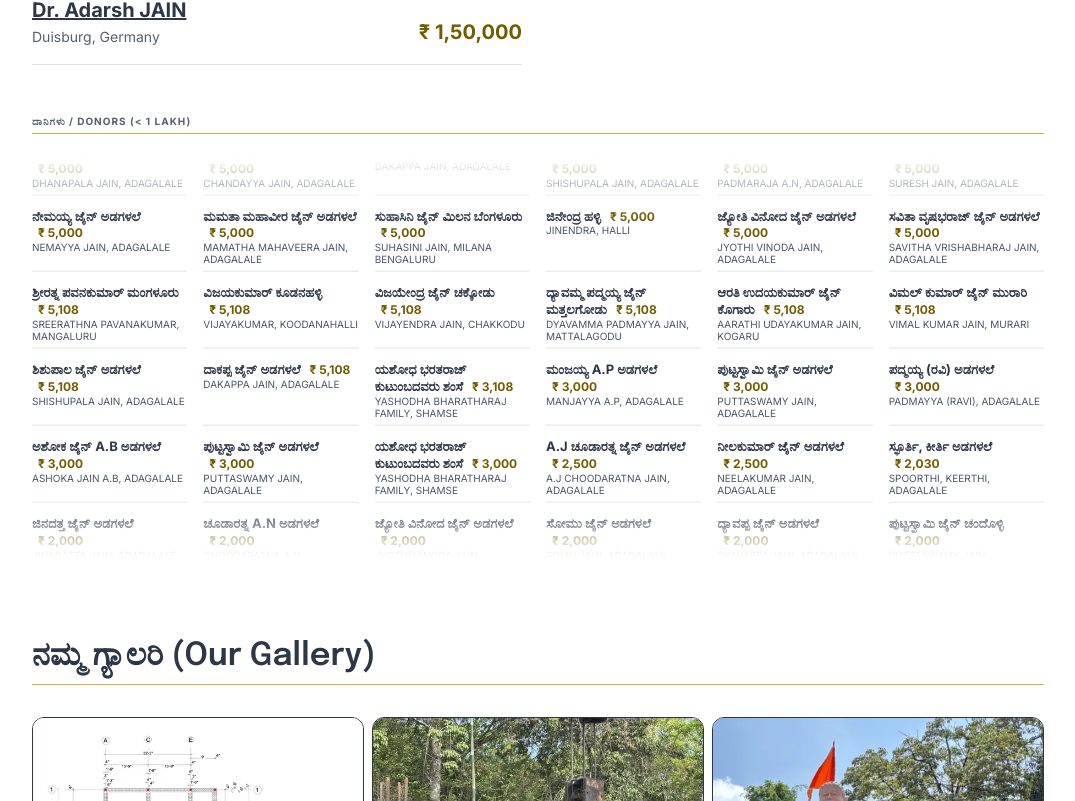
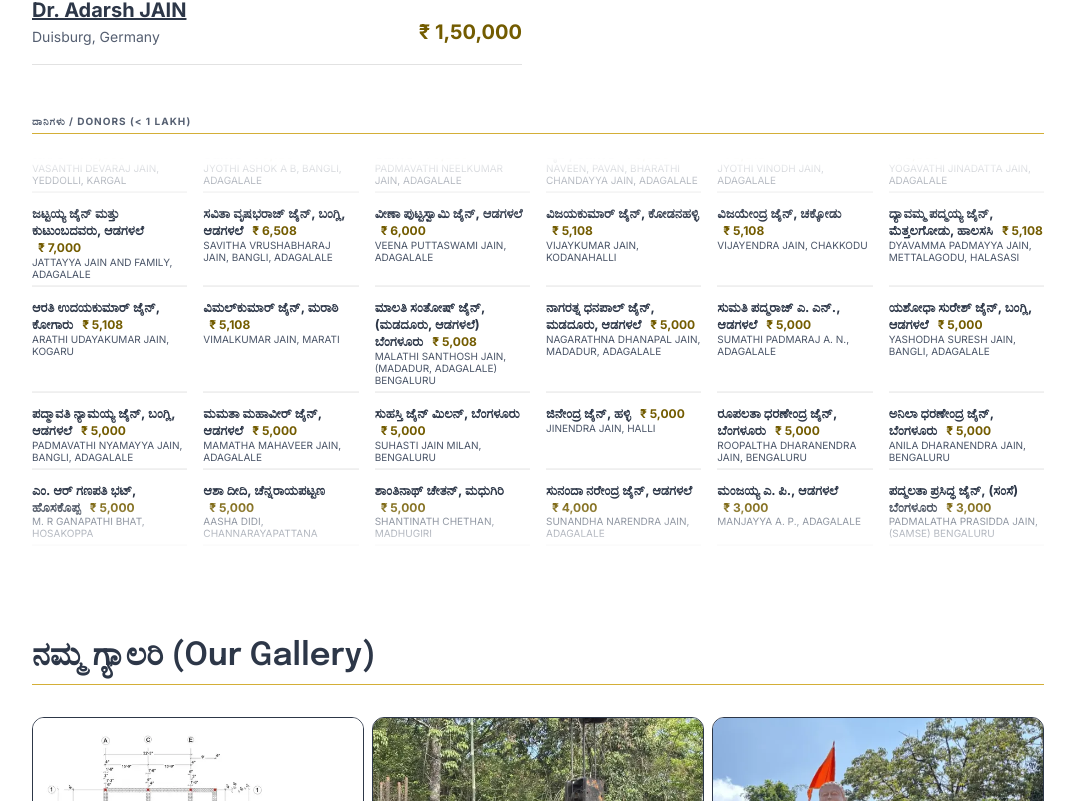
Before and after one commit to timothechauvet/sdjsac.in, a Next.js app: page / in a window 1280 px wide. Shown: the part 3339-4140 px from the top of the page, without its empty margins (102-1177 px from the left). Built offline with nearby package versions, Linux system fonts and the light colour scheme.

Commit message:
:sparkles: Update donor list from latest CSV

```diff
--- a/app/page.js
+++ b/app/page.js
@@ -624,60 +624,74 @@ function DonorMinor({ nameKn, nameEn, amount }) {
 }
 
 const MINOR_DONORS = [
-    { nameKn: "ಸವಿತಾ ಮನೋಹರ ಮತ್ತು ಮಕ್ಕಳು", nameEn: "Savitha Manohara and Children", amount: "₹ 12,000" },
-  { nameKn: "ಸುಗುಣ ಪ್ರೇಮಕುಮಾರ್ ಮೇಲಂಜಿ", nameEn: "Suguna Premakumar, Melanji", amount: "₹ 11,000" },
-  { nameKn: "ವಸಂತಿ ದೇವರಾಜ್ ಯಡ್ನಳ್ಳಿ", nameEn: "Vasanthi Devaraj, Yadnalli", amount: "₹ 11,000" },
-  { nameKn: "ಜಟ್ಟಿಯಪ್ಪ ಜೈನ್ ಅಡಗಳಲೆ", nameEn: "Jattiyappa Jain, Adagalale", amount: "₹ 7,000" },
-  { nameKn: "ಜಿನದತ್ತ ಜೈನ್ ಕಳ್ಳುಮನೆ", nameEn: "Jinadatta Jain, Kallumane", amount: "₹ 6,000" },
-  { nameKn: "ಅಶೋಕ A.B ಅಡಗಳಲೆ", nameEn: "Ashoka A.B, Adagalale", amount: "₹ 6,100" },
-  { nameKn: "ಧನಪಾಲ ಜೈನ್ ಅಡಗಳಲೆ", nameEn: "Dhanapala Jain, Adagalale", amount: "₹ 5,000" },
-  { nameKn: "ಚಂದಯ್ಯ ಜೈನ್ ಅಡಗಳಲೆ", nameEn: "Chandayya Jain, Adagalale", amount: "₹ 5,000" },
-  { nameKn: "ದಾಕಪ್ಪ ಜೈನ್ ಅಡಗಳಲೆ", nameEn: "Dakappa Jain, Adagalale", amount: "₹ 5,000" },
-  { nameKn: "ಶಿಶುಪಾಲ ಜೈನ್ ಅಡಗಳಲೆ", nameEn: "Shishupala Jain, Adagalale", amount: "₹ 5,000" },
-  { nameKn: "ಪದ್ಮರಾಜ A.N ಅಡಗಳಲೆ", nameEn: "Padmaraja A.N, Adagalale", amount: "₹ 5,000" },
-  { nameKn: "ಸುರೇಶ್ ಜೈನ್ ಅಡಗಳಲೆ", nameEn: "Suresh Jain, Adagalale", amount: "₹ 5,000" },
-  { nameKn: "ನೇಮಯ್ಯ ಜೈನ್ ಅಡಗಳಲೆ", nameEn: "Nemayya Jain, Adagalale", amount: "₹ 5,000" },
-  { nameKn: "ಮಮತಾ ಮಹಾವೀರ ಜೈನ್ ಅಡಗಳಲೆ", nameEn: "Mamatha Mahaveera Jain, Adagalale", amount: "₹ 5,000" },
-  { nameKn: "ಸುಹಾಸಿನಿ ಜೈನ್ ಮಿಲನ ಬೆಂಗಳೂರು", nameEn: "Suhasini Jain, Milana Bengaluru", amount: "₹ 5,000" },
-  { nameKn: "ಜಿನೇಂದ್ರ ಹಳ್ಳಿ", nameEn: "Jinendra, Halli", amount: "₹ 5,000" },
-  { nameKn: "ಜ್ಯೋತಿ ವಿನೋದ ಜೈನ್ ಅಡಗಳಲೆ", nameEn: "Jyothi Vinoda Jain, Adagalale", amount: "₹ 5,000" },
-  { nameKn: "ಸವಿತಾ ವೃಷಭರಾಜ್ ಜೈನ್ ಅಡಗಳಲೆ", nameEn: "Savitha Vrishabharaj Jain, Adagalale", amount: "₹ 5,000" },
-  { nameKn: "ಶ್ರೀರತ್ನ ಪವನಕುಮಾರ್ ಮಂಗಳೂರು", nameEn: "Sreerathna Pavanakumar, Mangaluru", amount: "₹ 5,108" },
-  { nameKn: "ವಿಜಯಕುಮಾರ್ ಕೂಡನಹಳ್ಳಿ", nameEn: "Vijayakumar, Koodanahalli", amount: "₹ 5,108" },
-  { nameKn: "ವಿಜಯೇಂದ್ರ ಜೈನ್ ಚಕ್ಕೋಡು", nameEn: "Vijayendra Jain, Chakkodu", amount: "₹ 5,108" },
-  { nameKn: "ದ್ಯಾವಮ್ಮ ಪದ್ಮಯ್ಯ ಜೈನ್ ಮತ್ತಲಗೋಡು", nameEn: "Dyavamma Padmayya Jain, Mattalagodu", amount: "₹ 5,108" },
-  { nameKn: "ಆರತಿ ಉದಯಕುಮಾರ್ ಜೈನ್ ಕೊಗಾರು", nameEn: "Aarathi Udayakumar Jain, Kogaru", amount: "₹ 5,108" },
-  { nameKn: "ವಿಮಲ್ ಕುಮಾರ್ ಜೈನ್ ಮುರಾರಿ", nameEn: "Vimal Kumar Jain, Murari", amount: "₹ 5,108" },
-  { nameKn: "ಶಿಶುಪಾಲ ಜೈನ್ ಅಡಗಳಲೆ", nameEn: "Shishupala Jain, Adagalale", amount: "₹ 5,108" },
-  { nameKn: "ದಾಕಪ್ಪ ಜೈನ್ ಅಡಗಳಲೆ", nameEn: "Dakappa Jain, Adagalale", amount: "₹ 5,108" },
-  { nameKn: "ಯಶೋಧ ಭರತರಾಜ್ ಕುಟುಂಬದವರು ಶಂಸೆ", nameEn: "Yashodha Bharatharaj Family, Shamse", amount: "₹ 3,108" },
-  { nameKn: "ಮಂಜಯ್ಯ A.P ಅಡಗಳಲೆ", nameEn: "Manjayya A.P, Adagalale", amount: "₹ 3,000" },
-  { nameKn: "ಪುಟ್ಟಸ್ವಾಮಿ ಜೈನ್ ಅಡಗಳಲೆ", nameEn: "Puttaswamy Jain, Adagalale", amount: "₹ 3,000" },
-  { nameKn: "ಪದ್ಮಯ್ಯ (ರವಿ) ಅಡಗಳಲೆ", nameEn: "Padmayya (Ravi), Adagalale", amount: "₹ 3,000" },
-  { nameKn: "ಅಶೋಕ ಜೈನ್ A.B ಅಡಗಳಲೆ", nameEn: "Ashoka Jain A.B, Adagalale", amount: "₹ 3,000" },
-  { nameKn: "ಪುಟ್ಟಸ್ವಾಮಿ ಜೈನ್ ಅಡಗಳಲೆ", nameEn: "Puttaswamy Jain, Adagalale", amount: "₹ 3,000" },
-  { nameKn: "ಯಶೋಧ ಭರತರಾಜ್ ಕುಟುಂಬದವರು ಶಂಸೆ", nameEn: "Yashodha Bharatharaj Family, Shamse", amount: "₹ 3,000" },
-  { nameKn: "A.J ಚೂಡಾರತ್ನ ಜೈನ್ ಅಡಗಳಲೆ", nameEn: "A.J Choodaratna Jain, Adagalale", amount: "₹ 2,500" },
-  { nameKn: "ನೀಲಕುಮಾರ್ ಜೈನ್ ಅಡಗಳಲೆ", nameEn: "Neelakumar Jain, Adagalale", amount: "₹ 2,500" },
-  { nameKn: "ಸ್ಫೂರ್ತಿ, ಕೀರ್ತಿ ಅಡಗಳಲೆ", nameEn: "Spoorthi, Keerthi, Adagalale", amount: "₹ 2,030" },
-  { nameKn: "ಜಿನದತ್ತ ಜೈನ್ ಅಡಗಳಲೆ", nameEn: "Jinadatta Jain, Adagalale", amount: "₹ 2,000" },
-  { nameKn: "ಚೂಡಾರತ್ನ A.N ಅಡಗಳಲೆ", nameEn: "Choodaratna A.N, Adagalale", amount: "₹ 2,000" },
-  { nameKn: "ಜ್ಯೋತಿ ವಿನೋದ ಜೈನ್ ಅಡಗಳಲೆ", nameEn: "Jyothi Vinoda Jain, Adagalale", amount: "₹ 2,000" },
-  { nameKn: "ಸೋಮು ಜೈನ್ ಅಡಗಳಲೆ", nameEn: "Somu Jain, Adagalale", amount: "₹ 2,000" },
-  { nameKn: "ದ್ಯಾವಪ್ಪ ಜೈನ್ ಅಡಗಳಲೆ", nameEn: "Dyavappa Jain, Adagalale", amount: "₹ 2,000" },
-  { nameKn: "ಪುಟ್ಟಸ್ವಾಮಿ ಜೈನ್ ಚಂದೊಳ್ಳಿ", nameEn: "Puttaswamy Jain, Chandolli", amount: "₹ 2,000" },
-  { nameKn: "ಶಾಂತರಾಜ್ ಜೈನ್ ಯಲದಮಕ್ಕಿ", nameEn: "Shantharaj Jain, Yaladamakki", amount: "₹ 2,000" },
-  { nameKn: "ನರೇಂದ್ರ ಜೈನ್ ಅಡಗಳಲೆ", nameEn: "Narendra Jain, Adagalale", amount: "₹ 1,500" },
-  { nameKn: "ಜ್ಯೋತಿ ವಿನೋದ ಅಡಗಳಲೆ", nameEn: "Jyothi Vinoda, Adagalale", amount: "₹ 1,010" },
-  { nameKn: "ಯಶೋಧ ಭರತರಾಜ್ ಕುಟುಂಬದವರು ಶಂಸೆ", nameEn: "Yashodha Bharatharaj Family, Shamse", amount: "₹ 1,008" },
-  { nameKn: "ಪದ್ಮರಾಜ ಜೈನ್ ಅಡಗಳಲೆ", nameEn: "Padmaraja Jain, Adagalale", amount: "₹ 1,000" },
-  { nameKn: "ವೃಷಭರಾಜ ಜೈನ್ ಅಡಗಳಲೆ", nameEn: "Vrishabharaja Jain, Adagalale", amount: "₹ 1,000" },
-  { nameKn: "ರತ್ನಮ್ಮ ಅಡಗಳಲೆ", nameEn: "Ratnamma, Adagalale", amount: "₹ 1,000" },
-  { nameKn: "ಕಾಂತರಾಜ ಜೈನ್ ಚಂದೊಳ್ಳಿ", nameEn: "Kantharaja Jain, Chandolli", amount: "₹ 1,000" },
-  { nameKn: "ಶಿಶುಪಾಲ ಜೈನ್ ಅಡಗಳಲೆ", nameEn: "Shishupala Jain, Adagalale", amount: "₹ 1,000" },
-  { nameKn: "ಸವಿತಾ ವೃಷಭರಾಜ ಜೈನ್ ಅಡಗಳಲೆ", nameEn: "Savitha Vrishabharaja Jain, Adagalale", amount: "₹ 508" },
-  { nameKn: "ಸುಧಾ ಅಡಗಳಲೆ", nameEn: "Sudha, Adagalale", amount: "₹ 500" },
-  { nameKn: "ಜಯಕುಮಾರ್ ಜೈನ್ ರೊಟ್ಟಿಹಳ್ಳಿ", nameEn: "Jayakumar Jain, Rottihalli", amount: "₹ 100" },
+  { nameKn: "ಯಶೋಧಾ ಭರತ್‌ರಾಜ್ ಮತ್ತು ಕುಟುಂಬದವರು, ಸಂಸೆ, ಕಳಸ", nameEn: "Yashodha Bharathraj and family, Samse, Kalasa", amount: "₹ 34,224" },
+  { nameKn: "ಪ್ರಾರ್ಥನಾ, ಸ್ವಪ್ನಾ ವೀರೇಂದ್ರಕುಮಾರ್, ಬೆಂಗಳೂರು", nameEn: "Prarthana, Swapna Virendrakumar, Bengaluru", amount: "₹ 28,225" },
+  { nameKn: "ಸುಮಿತ್ರಾ ಡಾಕಪ್ಪ ಜೈನ್ ಮತ್ತು ಕುಟುಂಬದವರು, ಮಡದೂರು, ಆಡಗಳಲೆ", nameEn: "Sumithra Dakappa Jain and family, Madadur, Adagalale", amount: "₹ 15,663" },
+  { nameKn: "ಕವಿತಾ ಪದ್ಮಯ್ಯ (ರವಿ) ಜೈನ್, ಆಡಗಳಲೆ", nameEn: "Kavitha Padmayya (Ravi) Jain, Adagalale", amount: "₹ 15,116" },
+  { nameKn: "ಲತಾ ಶಿಶುಪಾಲ್ ಜೈನ್, ಆಡಗಳಲೆ", nameEn: "Latha Shishupal Jain, Adagalale", amount: "₹ 11,108" },
+  { nameKn: "ಸುಗುಣ ಪ್ರೇಮ್‌ಕುಮಾರ್ ಜೈನ್, ಮೇಲ್ಮಂಜಿ, ಕೋಗರ್", nameEn: "Suguna Premkumar Jain, Melmanji, Kogar", amount: "₹ 11,000" },
+  { nameKn: "ವಸಂತಿ ದೇವರಾಜ್ ಜೈನ್, ಯಡ್ಡೊಳ್ಳಿ, ಕಾರ್ಗಲ್", nameEn: "Vasanthi Devaraj Jain, Yeddolli, Kargal", amount: "₹ 11,000" },
+  { nameKn: "ಜ್ಯೋತಿ ಅಶೋಕ್ ಎ ಬಿ, ಬಂಗ್ಲಿ, ಆಡಗಳಲೆ", nameEn: "Jyothi Ashok A B, Bangli, Adagalale", amount: "₹ 9,100" },
+  { nameKn: "ಪದ್ಮಾವತಿ ನೀಲಕುಮಾರ್ ಜೈನ್, ಆಡಗಳಲೆ", nameEn: "Padmavathi Neelkumar Jain, Adagalale", amount: "₹ 9,050" },
+  { nameKn: "ನವೀನ್, ಪವನ್, ಭಾರತಿ ಚಂದಯ್ಯ ಜೈನ್, ಆಡಗಳಲೆ", nameEn: "Naveen, Pavan, Bharathi Chandayya Jain, Adagalale", amount: "₹ 8,500" },
+  { nameKn: "ಜ್ಯೋತಿ ವಿನೋದ್ ಜೈನ್, ಆಡಗಳಲೆ", nameEn: "Jyothi Vinodh Jain, Adagalale", amount: "₹ 8,010" },
+  { nameKn: "ಯೆಗಾವತಿ ಜಿನದತ್ತ ಜೈನ್, ಆಡಗಳಲೆ", nameEn: "Yogavathi Jinadatta Jain, Adagalale", amount: "₹ 8,000" },
+  { nameKn: "ಜಟ್ಟಯ್ಯ ಜೈನ್ ಮತ್ತು ಕುಟುಂಬದವರು, ಆಡಗಳಲೆ", nameEn: "Jattayya Jain and family, Adagalale", amount: "₹ 7,000" },
+  { nameKn: "ಸವಿತಾ ವೃಷಭರಾಜ್ ಜೈನ್, ಬಂಗ್ಲಿ, ಆಡಗಳಲೆ", nameEn: "Savitha Vrushabharaj Jain, Bangli, Adagalale", amount: "₹ 6,508" },
+  { nameKn: "ವೀಣಾ ಪುಟ್ಟಸ್ವಾಮಿ ಜೈನ್, ಆಡಗಳಲೆ", nameEn: "Veena Puttaswami Jain, Adagalale", amount: "₹ 6,000" },
+  { nameKn: "ವಿಜಯಕುಮಾರ್ ಜೈನ್, ಕೋಡನಹಳ್ಳಿ", nameEn: "Vijaykumar Jain, Kodanahalli", amount: "₹ 5,108" },
+  { nameKn: "ವಿಜಯೇಂದ್ರ ಜೈನ್, ಚಕ್ಕೋಡು", nameEn: "Vijayendra Jain, Chakkodu", amount: "₹ 5,108" },
+  { nameKn: "ದ್ಯಾವಮ್ಮ ಪದ್ಮಯ್ಯ ಜೈನ್, ಮೆತ್ತಲಗೋಡು, ಹಾಲಸಸಿ", nameEn: "Dyavamma Padmayya Jain, Mettalagodu, Halasasi", amount: "₹ 5,108" },
+  { nameKn: "ಆರತಿ ಉದಯಕುಮಾರ್ ಜೈನ್, ಕೋಗಾರು", nameEn: "Arathi Udayakumar Jain, Kogaru", amount: "₹ 5,108" },
+  { nameKn: "ವಿಮಲ್‌ಕುಮಾರ್ ಜೈನ್, ಮರಾಠಿ", nameEn: "Vimalkumar Jain, Marati", amount: "₹ 5,108" },
+  { nameKn: "ಮಾಲತಿ ಸಂತೋಷ್ ಜೈನ್, (ಮಡದೂರು, ಆಡಗಳಲೆ) ಬೆಂಗಳೂರು", nameEn: "Malathi Santhosh Jain, (Madadur, Adagalale) Bengaluru", amount: "₹ 5,008" },
+  { nameKn: "ನಾಗರತ್ನ ಧನಪಾಲ್ ಜೈನ್, ಮಡದೂರು, ಆಡಗಳಲೆ", nameEn: "Nagarathna Dhanapal Jain, Madadur, Adagalale", amount: "₹ 5,000" },
+  { nameKn: "ಸುಮತಿ ಪದ್ಮರಾಜ್ ಎ. ಎನ್., ಆಡಗಳಲೆ", nameEn: "Sumathi Padmaraj A. N., Adagalale", amount: "₹ 5,000" },
+  { nameKn: "ಯಶೋಧಾ ಸುರೇಶ್ ಜೈನ್, ಬಂಗ್ಲಿ, ಆಡಗಳಲೆ", nameEn: "Yashodha Suresh Jain, Bangli, Adagalale", amount: "₹ 5,000" },
+  { nameKn: "ಪದ್ಮಾವತಿ ನ್ಯಾಮಯ್ಯ ಜೈನ್, ಬಂಗ್ಲಿ, ಆಡಗಳಲೆ", nameEn: "Padmavathi Nyamayya Jain, Bangli, Adagalale", amount: "₹ 5,000" },
+  { nameKn: "ಮಮತಾ ಮಹಾವೀರ್ ಜೈನ್, ಆಡಗಳಲೆ", nameEn: "Mamatha Mahaveer Jain, Adagalale", amount: "₹ 5,000" },
+  { nameKn: "ಸುಹಸ್ತಿ ಜೈನ್ ಮಿಲನ್, ಬೆಂಗಳೂರು", nameEn: "Suhasti Jain Milan, Bengaluru", amount: "₹ 5,000" },
+  { nameKn: "ಜಿನೇಂದ್ರ ಜೈನ್, ಹಳ್ಳಿ", nameEn: "Jinendra Jain, Halli", amount: "₹ 5,000" },
+  { nameKn: "ರೂಪಲತಾ ಧರಣೇಂದ್ರ ಜೈನ್, ಬೆಂಗಳೂರು", nameEn: "Roopaltha Dharanendra Jain, Bengaluru", amount: "₹ 5,000" },
+  { nameKn: "ಅನಿಲಾ ಧರಣೇಂದ್ರ ಜೈನ್, ಬೆಂಗಳೂರು", nameEn: "Anila Dharanendra Jain, Bengaluru", amount: "₹ 5,000" },
+  { nameKn: "ಎಂ. ಆರ್ ಗಣಪತಿ ಭಟ್, ಹೊಸಕೊಪ್ಪ", nameEn: "M. R Ganapathi Bhat, Hosakoppa", amount: "₹ 5,000" },
+  { nameKn: "ಆಶಾ ದೀದಿ, ಚೆನ್ನರಾಯಪಟ್ಟಣ", nameEn: "Aasha Didi, Channarayapattana", amount: "₹ 5,000" },
+  { nameKn: "ಶಾಂತಿನಾಥ್ ಚೇತನ್, ಮಧುಗಿರಿ", nameEn: "Shantinath Chethan, Madhugiri", amount: "₹ 5,000" },
+  { nameKn: "ಸುನಂದಾ ನರೇಂದ್ರ ಜೈನ್, ಆಡಗಳಲೆ", nameEn: "Sunandha Narendra Jain, Adagalale", amount: "₹ 4,000" },
+  { nameKn: "ಮಂಜಯ್ಯ ಎ. ಪಿ., ಆಡಗಳಲೆ", nameEn: "Manjayya A. P., Adagalale", amount: "₹ 3,000" },
+  { nameKn: "ಪದ್ಮಲತಾ ಪ್ರಸಿದ್ಧ ಜೈನ್, (ಸಂಸೆ) ಬೆಂಗಳೂರು", nameEn: "Padmalatha Prasidda Jain, (Samse) Bengaluru", amount: "₹ 3,000" },
+  { nameKn: "ವಿನುತಾ, ದಿವ್ಯಾ, ಭವ್ಯಾ ಜೈನ್, ಆಡಗಳಲೆ", nameEn: "Vinutha, Divya, Bhavya Jain, Adagalale", amount: "₹ 3,000" },
+  { nameKn: "ಚೂಡರತ್ನ ಎ. ಜೆ., ಆಡಗಳಲೆ", nameEn: "Chudarathna A. J., Adagalale", amount: "₹ 2,500" },
+  { nameKn: "ಸ್ಫೂರ್ತಿ, ಕೀರ್ತಿ ಜೈನ್, ಆಡಗಳಲೆ", nameEn: "Spurthi, Keerthi Jain, Adagalale", amount: "₹ 2,030" },
+  { nameKn: "ಉದಂಕ, ಉಲ್ಲಾಸ್ ಜೈನ್, ಆಡಗಳಲೆ", nameEn: "Udanka, Ullas Jain, Adagalale", amount: "₹ 2,020" },
+  { nameKn: "ಆರ್ವಿ, ಪ್ರೀತಮ್ ಜೈನ್, ಆಡಗಳಲೆ", nameEn: "Arvi, Preetham Jain, Adagalale", amount: "₹ 2,016" },
+  { nameKn: "ಚೂಡರತ್ನ ಎ. ಎನ್., ಆಡಗಳಲೆ", nameEn: "Chudarathna A. N., Adagalale", amount: "₹ 2,000" },
+  { nameKn: "ಸುಧಾ ಸೋಮರಾಜ್ ಜೈನ್, ಬಂಗ್ಲಿ, ಆಡಗಳಲೆ", nameEn: "Sudha Somaraj Jain, Bangli, Adagalale", amount: "₹ 2,000" },
+  { nameKn: "ನಾಗಮ್ಮ ದ್ಯಾವಪ್ಪ ಜೈನ್, ಆಡಗಳಲೆ", nameEn: "Nagamma Dhyavappa Jain, Adagalale", amount: "₹ 2,000" },
+  { nameKn: "ಕಿರಣ ಪುಟ್ಟಸ್ವಾಮಿ ಜೈನ್, ಚಂದೊಳ್ಳಿ", nameEn: "Kirana Puttaswami Jain, Chandoli", amount: "₹ 2,000" },
+  { nameKn: "ಶಾಂತಿರಾಜ್ ಜೈನ್, ಯಲದಮಕ್ಕಿ", nameEn: "Shanthiraj Jain, Yaladamakki", amount: "₹ 2,000" },
+  { nameKn: "ಅನಿತಾ ಮಹಾವೀರ್ ಜೈನ್, ಮುತ್ತತ್ತಿ", nameEn: "Aneetha Mahaveer Jain, Muttatti", amount: "₹ 1,010" },
+  { nameKn: "ಶ್ರುತಾ, ಧನ್ವಿತಾ ಪಿ ಜೈನ್, (ಸಂಸೆ) ಮಂಗಳೂರು", nameEn: "Shrutha, Dhanwitha P Jain, (Samse) Mangaluru", amount: "₹ 1,010" },
+  { nameKn: "ಅರ್ಚನಾ ಶಿಶುಪಾಲ್ ಜೈನ್, ಆಡಗಳಲೆ", nameEn: "Archana Shishupal Jain, Adagalale", amount: "₹ 1,008" },
+  { nameKn: "ಅರ್ಪಿತಾ ಜೈನ್, ಹಳ್ಳಿ", nameEn: "Arpitha Jain, Halli", amount: "₹ 1,008" },
+  { nameKn: "ಕಲ್ಪಿತ್ ಜೈನ್, (ಮಡದೂರು, ಆಡಗಳಲೆ) ಬೆಂಗಳೂರು", nameEn: "Kalpith Jain, (Madadur, Adagalale) Bengaluru", amount: "₹ 1,008" },
+  { nameKn: "ಆದಿರಾಜ್ ಜೈನ್, ದೀಟೆಕೊಪ್ಪ", nameEn: "Adiraj jain, Deetekoppa", amount: "₹ 1,008" },
+  { nameKn: "ಚೈತ್ರಾ ಮಂಜಯ್ಯ ಜೈನ್, ನಲ್ಲಿಬೀಡು", nameEn: "Chaitra Manjayya Jain, Nallibidu", amount: "₹ 1,008" },
+  { nameKn: "ನಾಗರತ್ನ ನೀಲಕುಮಾರ್ ಜೈನ್, ನಲ್ಲಿಬೀಡು", nameEn: "Nagarathna Neelkumar Jain, Nallibidu", amount: "₹ 1,008" },
+  { nameKn: "ರಶ್ಮಿ ರವಿ ಜೈನ್, ಬಂಗ್ಲಿ, ಆಡಗಳಲೆ", nameEn: "Rashmi Ravi Jain, Bangli, Adagalale", amount: "₹ 1,008" },
+  { nameKn: "ಪದ್ಮರಾಜ್ ಜೈನ್, ಆಡಗಳಲೆ", nameEn: "Padmaraj Jain, Adagalale", amount: "₹ 1,000" },
+  { nameKn: "ರತ್ನಮ್ಮ, ಬಂಗ್ಲಿ, ಆಡಗಳಲೆ", nameEn: "Rathnamma, Bangli, Adagalale", amount: "₹ 1,000" },
+  { nameKn: "ನಿರ್ಮಲಾ ಕಾಂತರಾಜ ಜೈನ್, ಚಂದೊಳ್ಳಿ", nameEn: "Nirmala Kantharaj Jain, Chandoli", amount: "₹ 1,000" },
+  { nameKn: "ದೀವ್ಯಾ ಅಶೋಕ್ ಜೈನ್, ಬಂಗ್ಲಿ, ಆಡಗಳಲೆ", nameEn: "Divya Ashok Jain, Bangli, Adagalale", amount: "₹ 1,000" },
+  { nameKn: "ಕಾವ್ಯಾ ಅಶೋಕ್ ಜೈನ್, ಆಡಗಳಲೆ", nameEn: "Kavya Ashok Jain, Adagalale", amount: "₹ 1,000" },
+  { nameKn: "ಶ್ರಾವ್ಯಾ ಅಶೋಕ್ ಜೈನ್, ಆಡಗಳಲೆ", nameEn: "Shravya Ashok Jain, Adagalale", amount: "₹ 1,000" },
+  { nameKn: "ಸುಲೋಚನಾ ದೀದಿ, ಮರುಬಿಡಿ", nameEn: "Sulochana Didi, Marubidi", amount: "₹ 1,000" },
+  { nameKn: "ಮೇಘರಾಜ್ ಜೈನ್, ಮಂಡವಳ್ಳಿ", nameEn: "Megharaj Jain, Mandavalli", amount: "₹ 1,000" },
+  { nameKn: "ಸುಜಾತಾ ಪದ್ಮರಾಜ್ ಜೈನ್, ಸುಳ್ಳಳ್ಳಿ", nameEn: "Sujatha Padmaraj Jain, Sullalli", amount: "₹ 1,000" },
+  { nameKn: "ಸುಮಾ ನಾಗಕುಮಾರ್ ಜೈನ್, ಕಾರಣಿ", nameEn: "Suma Nagakumar Jain, Karani", amount: "₹ 1,000" },
+  { nameKn: "ರತ್ನಮ್ಮ, ಬ್ಯಾಕೋಡು", nameEn: "Rathnamma, Byakodu", amount: "₹ 1,000" },
+  { nameKn: "ಸುಧಾ, ಬಂಗ್ಲಿ, ಆಡಗಳಲೆ", nameEn: "Sudha, Bangli, Adagalale", amount: "₹ 500" },
+  { nameKn: "ಜಯಕುಮಾರ್ ಜೈನ್, ಹೊಸಳ್ಳಿ, ಇರಂದೂರು", nameEn: "Jayakumar Jain, Hosalli, Iranduru", amount: "₹ 100" },
 ];
 
 const GALLERY_IMAGES = [
```
